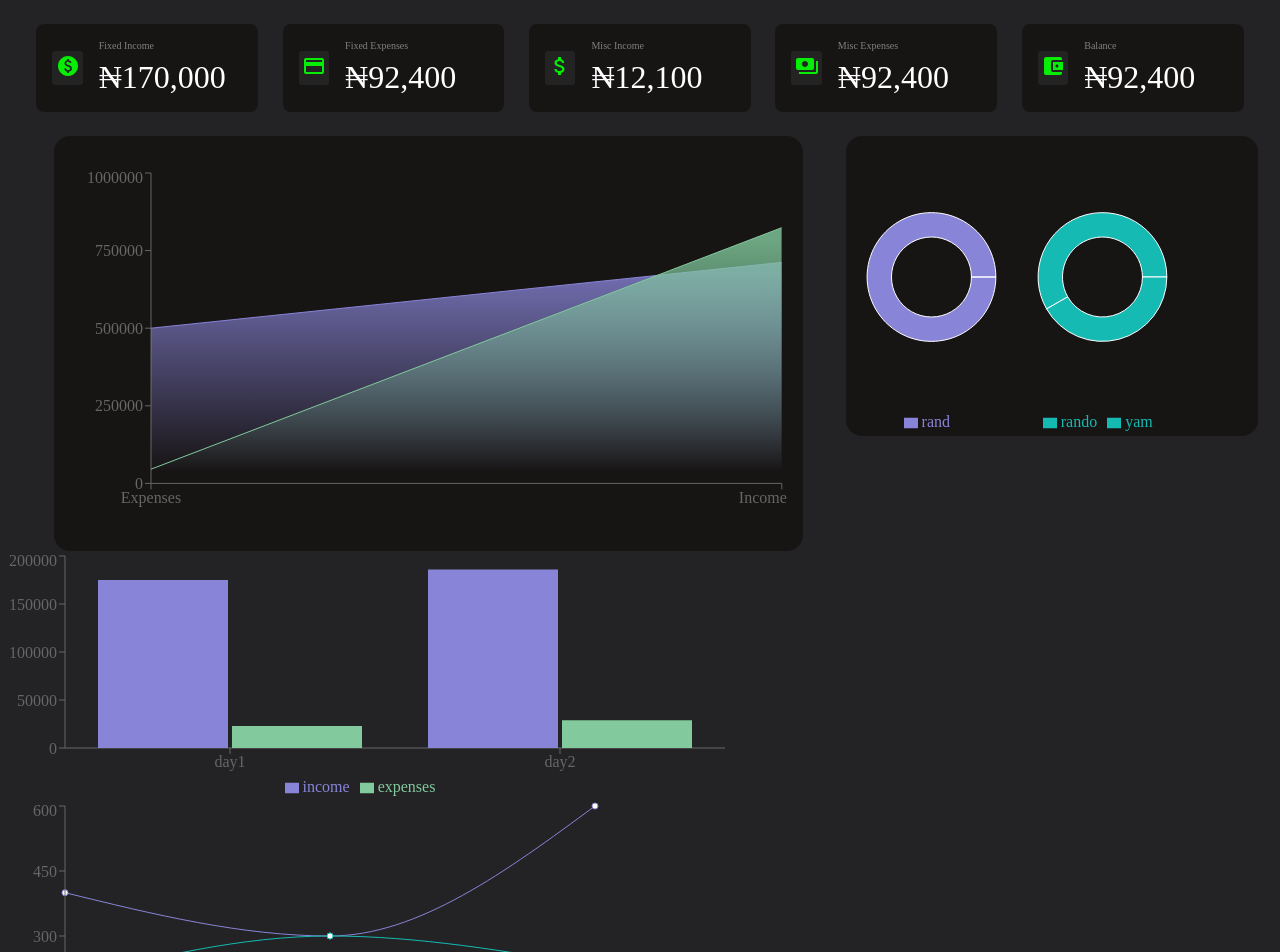
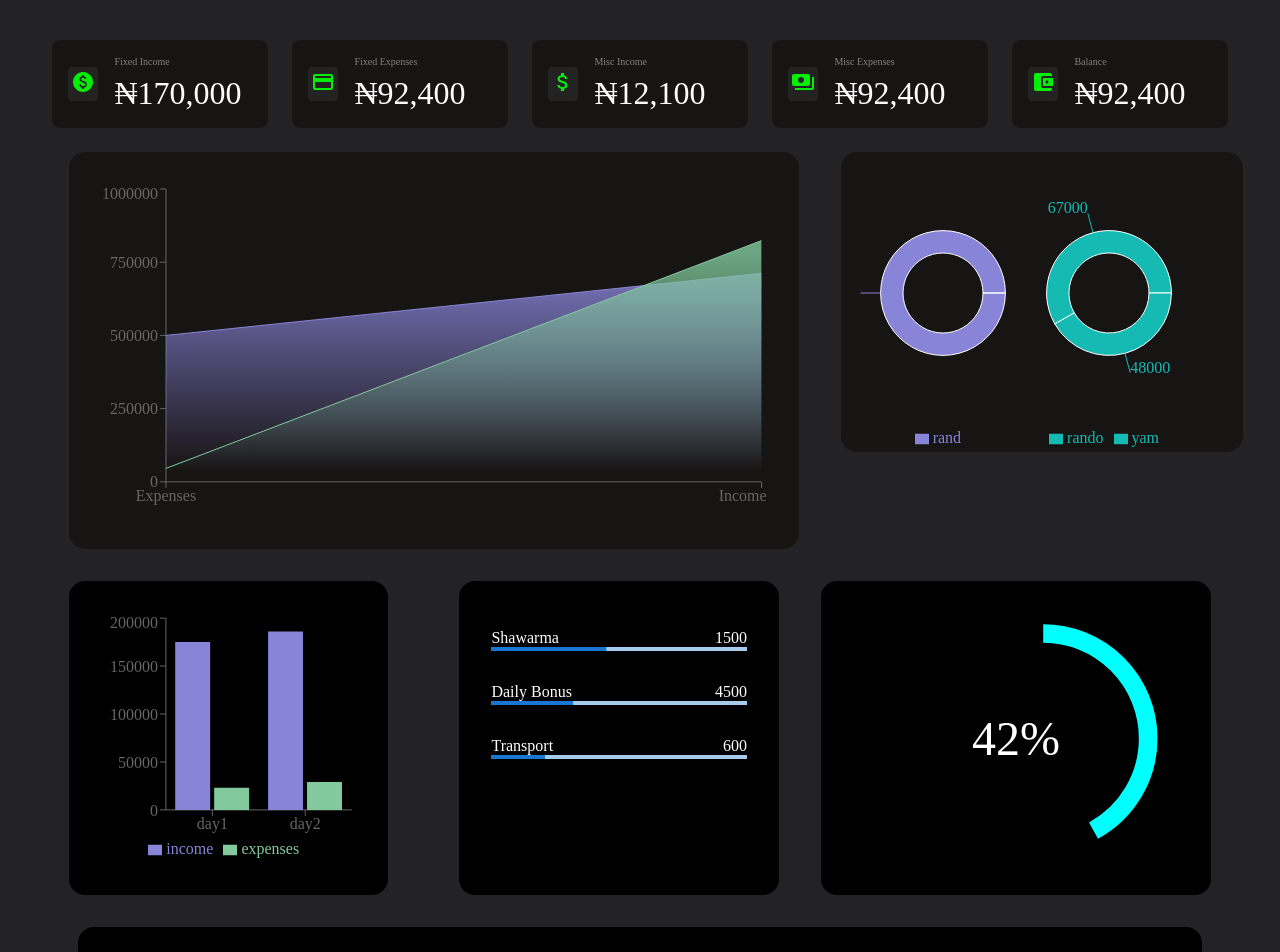
Before and after one commit to dhani-el/flexdashboard, a React app: page / in a window 1280 px wide. Shown: the top 952 px of the page. Built offline with nearby package versions, Linux system fonts and the light colour scheme.

Commit message:
complete general style for landscape view

```diff
--- a/src/Analytics/Jsx/index.jsx
+++ b/src/Analytics/Jsx/index.jsx
@@ -10,7 +10,7 @@ const constants = {
     EXPENSES:"EXPENSES",
 }
 
-const transactionData = [{type:constants.EXPENSES,description:"Shawarma", amount:1500},{type:constants.INCOME,description:"Daily Bonus", amount:4500},{type:constants.EXPENSES,description:"Transport", amount:600}]
+const transactionData = [{type:constants.EXPENSES,description:"Shawarma",percentage:45, amount:1500},{type:constants.INCOME,description:"Daily Bonus",percentage:32, amount:4500},{type:constants.EXPENSES,description:"Transport",percentage:21, amount:600}]
 
 export default function Analytics(){
     return <div id = "analyticsContainer">
@@ -19,11 +19,15 @@ export default function Analytics(){
                     <OverViewComponent/>
                     <Expectations/>
                  </motion.div>
-                 <DayTransactionChart/>
-                 <Transactions transactions={[]}/>
+                 <motion.div id="dayTransactionsAndIncome">
+                    <motion.div id="dayChartsAndTransactionsDiv" >
+                        <DayTransactionChart/>
+                        <Transactions transactions={transactionData}/>
+                    </motion.div>
+                    <IncomeUsage value={42} />
+                </motion.div>
                  <UnexpectedIncomeTrend/>
-                 <UnexpectedExpensesTrend/>
-                 <IncomeUsage value={42} />
+                 {/* <UnexpectedExpensesTrend/> */}
           </div>
 }
 
@@ -88,8 +92,9 @@ function OverViewComponent(){
 
 function DayTransactionChart(){
     const data = [{name:"day1", income:175000, expenses:23000 },{name:"day2",income:186000, expenses:29000}]
-    return <motion.div>
-                <BarChart  width={730} height={250} data={data} >
+    return <motion.div id="DayTransactionChartDiv" >
+              <ResponsiveContainer height={250}>
+                <BarChart data={data} >
                     <XAxis dataKey={"name"}/>
                     <YAxis/>
                     <Legend/>
@@ -97,35 +102,45 @@ function DayTransactionChart(){
                     <Bar dataKey="income" fill="#8884d8" />
                     <Bar dataKey="expenses" fill="#82ca9d" />
                 </BarChart>
+              </ResponsiveContainer>
             </motion.div>
 }
 
 function Transactions({transactions}){
-    return <motion.div>
+    return <motion.div id="transactionsDiv" >
               {!!transactions.length &&  transactions.map(function(transaction){
                     if (transaction.type === constants.INCOME) {
-                        return <Income description={transaction.description} amount={transaction.amount} />
+                        return <Income description={transaction.description} amount={transaction.amount} percentage={transaction.percentage} />
                     }else if (transaction.type === constants.EXPENSES) {
-                        return <Expenses description={transaction.description} amount={transaction.amount}  />
+                        return <Expenses description={transaction.description} amount={transaction.amount} percentage={transaction.percentage} />
                     }
                     return
                 })}
+           </motion.div>
+}
+
+function Expenses({description,amount, percentage}){
+    return <motion.div id="transactionExpenses" >
+        <motion.div id="textData">
+            <motion.p id="description">{description}</motion.p>
+            <motion.p id="amount">{amount}</motion.p>
+        </motion.div>
+        <motion.div id="progressbarDiv" >
+            <LinearProgress variant="determinate" value={percentage} />
+        </motion.div>
+
     </motion.div>
 }
 
-function Expenses({description,amount}){
-    return <motion.div>
-        <motion.p>{description}</motion.p>
-        <LinearProgress variant="determinate" value={amount} />
-        <motion.p>{amount}</motion.p>
-    </motion.div>
-}
-
-function Income({description,amount}){
-    return <motion.div>
-                <motion.p>{description}</motion.p>
-                    <LinearProgress variant="determinate" value={amount} />
-                <motion.p>{amount}</motion.p>
+function Income({description,amount, percentage}){
+    return <motion.div id="transactionIncome">
+                <motion.div id="textData">
+                    <motion.p id="description">{description}</motion.p>
+                    <motion.p id="amount">{amount}</motion.p>
+                </motion.div>
+                <motion.div id="progressbarDiv" >
+                    <LinearProgress variant="determinate" value={percentage} />
+                </motion.div>
     </motion.div>
 }
 
@@ -141,7 +156,7 @@ function ExpectedIncome(){
     return <motion.div className="subExpectation">
             <ResponsiveContainer height={300}>
                 <PieChart >
-                    <Pie data={data} dataKey="value" nameKey="name" cx="50%" cy="50%" innerRadius={40} fill="#8884d8" />
+                    <Pie data={data} dataKey="value" nameKey="name" cx="50%" cy="50%" innerRadius={40} fill="#8884d8" label />
                     <Tooltip/>
                     <Legend/>
                 </PieChart>
@@ -154,7 +169,7 @@ function ExpectedExpenses(){
     return <motion.div className="subExpectation" >
             <ResponsiveContainer height={300}>
                 <PieChart >
-                    <Pie data={data} dataKey="value" nameKey="name" cx="50%" cy="50%"  innerRadius={40} fill="#15bab3" />
+                    <Pie data={data} dataKey="value" nameKey="name" cx="50%" cy="50%"  innerRadius={40} fill="#15bab3" label />
                     <Tooltip/>
                     <Legend/>
                 </PieChart>
@@ -164,14 +179,16 @@ function ExpectedExpenses(){
 
 function UnexpectedIncomeTrend(){
     const data = [{name: 'Page A', uv: 400, pv: 200, amt: 2400},{name: 'Page B', uv: 300, pv: 300, amt: 3400},{name: 'Page C', uv: 600, pv: 230, amt: 3400},]
-    return <motion.div>
-                <LineChart width={600} height={300} data={data} >
+    return <motion.div id="unexpectedTrends">
+                <ResponsiveContainer height={300}>
+                <LineChart data={data} >
                     <Line type="monotone" dataKey="uv" stroke="#8884d8" />
                     <Line type="monotone" dataKey="pv" stroke="#15bab3" />
                     <XAxis dataKey="name" />
                     <YAxis />
                     <Tooltip/>
                 </LineChart>
+                </ResponsiveContainer>
     </motion.div>
 }
 
@@ -189,8 +206,8 @@ function UnexpectedExpensesTrend(){
 }
 
 function IncomeUsage({value}){
-            return <motion.div>
-                        <CircularProgress variant="determinate" value={value} />
+            return <motion.div id="incomeUsage">
+                        <CircularProgress variant="determinate" value={value} sx={{color:"cyan"}} style={{width:"70%",height:"70%", }} />
                         <motion.p>{value}%</motion.p>
             </motion.div>
 }
--- a/src/Analytics/Styles/index.css
+++ b/src/Analytics/Styles/index.css
@@ -11,6 +11,9 @@
 #analyticsContainer {
   width: 100%;
   height: 100%;
+  display: flex;
+  flex-direction: column;
+  align-items: center;
 }
 #analyticsContainer #FirstLevelDataContainer {
   width: 100%;
@@ -20,6 +23,7 @@
   #analyticsContainer {
     background-color: rgb(35, 35, 37);
     color: white;
+    padding: 1rem;
   }
   #analyticsContainer #FirstLevelDataContainer {
     display: flex;
@@ -68,7 +72,7 @@
     width: 60%;
     height: 25%;
     padding: 2rem;
-    padding-right: 1rem;
+    padding-right: 2rem;
     border-radius: 1rem;
     background-color: rgb(23, 20, 20);
   }
@@ -79,9 +83,67 @@
     display: flex;
     border-radius: 1rem;
     background-color: rgb(23, 20, 20);
+    align-items: center;
+    justify-content: center;
   }
   #analyticsContainer #overviewAndExpectationsDiv #expectationsDiv .subExpectation {
     width: 45%;
     height: 98%;
   }
+  #analyticsContainer #dayTransactionsAndIncome {
+    width: 100%;
+    display: flex;
+    padding: 2rem;
+    justify-content: space-around;
+    align-items: center;
+  }
+  #analyticsContainer #dayTransactionsAndIncome #dayChartsAndTransactionsDiv {
+    width: 60%;
+    display: flex;
+    justify-content: space-between;
+  }
+  #analyticsContainer #dayTransactionsAndIncome #dayChartsAndTransactionsDiv #DayTransactionChartDiv {
+    width: 45%;
+    border: 1rem;
+    background-color: black;
+    padding: 2rem;
+    border-radius: 1rem;
+  }
+  #analyticsContainer #dayTransactionsAndIncome #dayChartsAndTransactionsDiv #transactionsDiv {
+    width: 45%;
+    border-radius: 1rem;
+    background-color: black;
+    padding: 2rem;
+  }
+  #analyticsContainer #dayTransactionsAndIncome #dayChartsAndTransactionsDiv #transactionsDiv #transactionExpenses, #analyticsContainer #dayTransactionsAndIncome #dayChartsAndTransactionsDiv #transactionsDiv #transactionIncome {
+    display: flex;
+    flex-direction: column;
+    padding: 1rem 0;
+  }
+  #analyticsContainer #dayTransactionsAndIncome #dayChartsAndTransactionsDiv #transactionsDiv #transactionExpenses #textData, #analyticsContainer #dayTransactionsAndIncome #dayChartsAndTransactionsDiv #transactionsDiv #transactionIncome #textData {
+    width: 100%;
+    display: flex;
+    justify-content: space-between;
+  }
+  #analyticsContainer #dayTransactionsAndIncome #incomeUsage {
+    width: 33%;
+    display: flex;
+    align-items: center;
+    justify-content: center;
+    position: relative;
+    border-radius: 1rem;
+    padding: 2rem;
+    background-color: black;
+    align-self: stretch;
+  }
+  #analyticsContainer #dayTransactionsAndIncome #incomeUsage p {
+    position: absolute;
+    font-size: 3rem;
+  }
+  #analyticsContainer #unexpectedTrends {
+    width: 90%;
+    padding: 2rem;
+    border-radius: 1rem;
+    background-color: black;
+  }
 }/*# sourceMappingURL=index.css.map */
--- a/src/Analytics/Styles/index.scss
+++ b/src/Analytics/Styles/index.scss
@@ -14,6 +14,9 @@ $label-color :grey;
 #analyticsContainer{
     width: 100%;
     height: 100%;
+    display: flex;
+    flex-direction: column;
+    align-items: center;
     #FirstLevelDataContainer{
         width: 100%;
     }
@@ -23,6 +26,7 @@ $label-color :grey;
     #analyticsContainer{
         background-color: rgb(35, 35, 37);
         color: white;
+        padding: 1rem;
         #FirstLevelDataContainer{
             display: flex;
             justify-content: space-around;
@@ -67,7 +71,7 @@ $label-color :grey;
                 width: 60%;
                 height: 25%;
                 padding: 2rem;
-                padding-right: 1rem;
+                padding-right: 2rem;
                 border-radius: 1rem;
                 background-color: rgb(23, 20, 20);
             }
@@ -78,11 +82,70 @@ $label-color :grey;
                 display: flex;
                 border-radius: 1rem;
                 background-color: rgb(23, 20, 20);
+                align-items: center;
+                justify-content:center;
                 .subExpectation{
                     width: 45%;
                     height:98%;
                 }
             }
         }
+        #dayTransactionsAndIncome{
+            width: 100%;
+            display: flex;
+            padding: 2rem;
+            justify-content: space-around;
+            align-items: center;
+            #dayChartsAndTransactionsDiv{
+                width: 60%;
+                display: flex;
+                justify-content: space-between;
+                #DayTransactionChartDiv{
+                    width: 45%;
+                    border: 1rem;
+                    background-color: black;
+                    padding: 2rem;
+                    border-radius: 1rem;
+                }
+                #transactionsDiv{
+                    width: 45%;
+                    border-radius: 1rem;
+                    background-color: black;
+                    padding: 2rem;
+                    #transactionExpenses,#transactionIncome{
+                        display: flex;
+                        flex-direction: column;
+                        padding: 1rem 0;
+                        #textData{
+                            width: 100%;
+                            display: flex;
+                            justify-content: space-between;
+                        }
+                    }
+
+                }
+            }
+            #incomeUsage{
+                width: 33%;
+                display:flex ;
+                align-items: center;
+                justify-content: center;
+                position: relative;
+                border-radius: 1rem;
+                padding: 2rem;
+                background-color: black;
+                align-self: stretch;
+                p{
+                    position: absolute;
+                    font-size: 3rem;
+                }
+            }
+        }
+        #unexpectedTrends{
+            width: 90%;
+            padding: 2rem;
+            border-radius: 1rem;
+            background-color: black;
+        }
     }
 }
```
Also changed, not shown: 1 other file (tests, documents, lock files or other folders).
